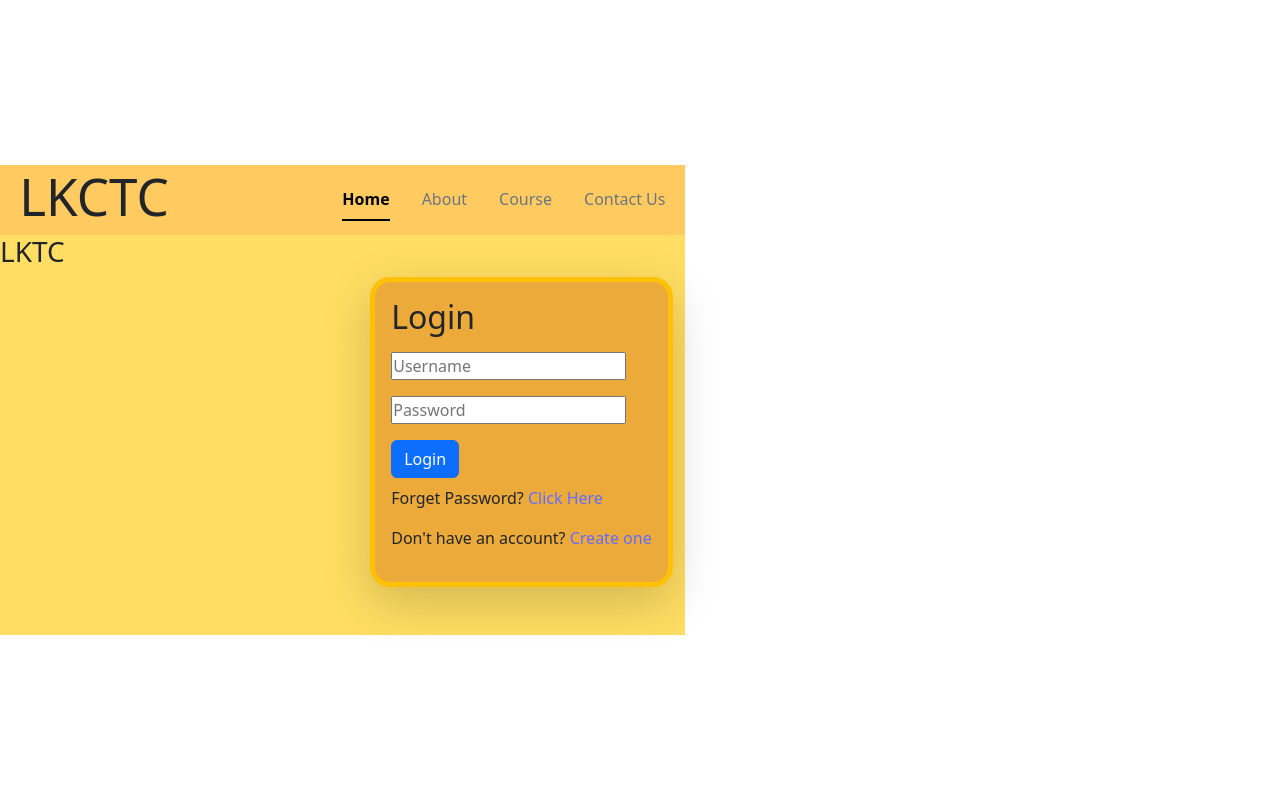
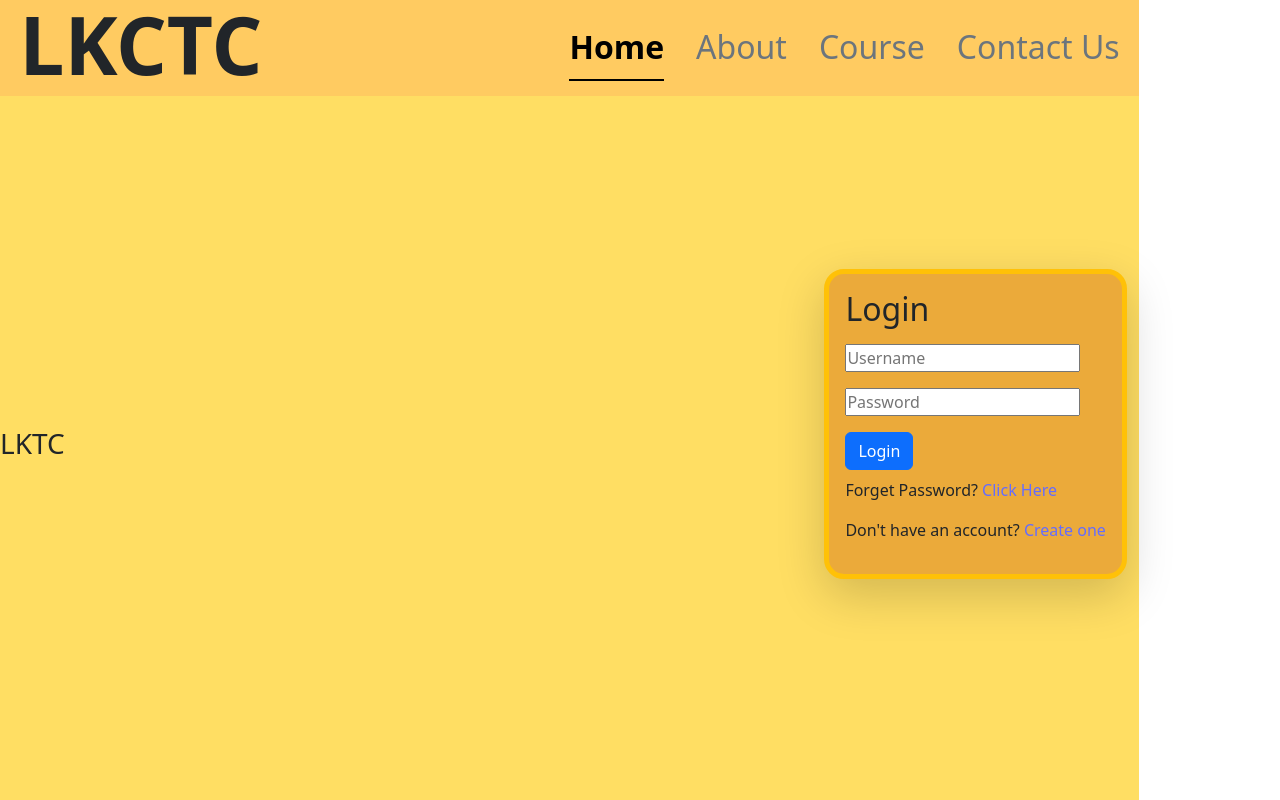
Before and after one commit to codebyanshu/College_Management_System, a React (Vite) app: page / in a window 1280 px wide. Built offline with nearby package versions, Linux system fonts and the light colour scheme; the HTML template or start-up script is replaced by a standard one.

Commit message:
change in header
make the nav options to right

```diff
--- a/src/App.css
+++ b/src/App.css
@@ -5,25 +5,43 @@
   box-sizing: border-box;
 }
 
+
 .headbody
 {
+  height: 12vh;
   padding: 0.2rem 1.2rem;
   display: grid;
+  align-content: center;
   grid-template-columns: repeat(2,1fr);
   .nav-bar ul {
     height: 100%;
+    font-size: 2rem ;
     align-items: center;
     display: flex;
     justify-content: flex-end;
     gap: 2rem;
-}
+  }
+  .cName h1
+  {
+    font-size: 5rem;
+    font-weight: 900;
+  }
+
 }
 
-.lbody
+.loginBody
 {
+  height: 88vh;
   display: flex;
-  padding: 0 10px 1rem 10px;
-  justify-content: space-between;
   align-items: center;
+  justify-content: center;
 
+  .container
+  {
+    flex-grow: 1;
+  }
+  .icon
+  {
+    flex-grow: 2;
+  }
 }
--- a/src/screens/Login.jsx
+++ b/src/screens/Login.jsx
@@ -52,7 +52,7 @@ function Login_body() {
 
 
   return (
-    <>
+    <div className="loginBody">
       <div className="icon">
         <h3>LKTC</h3>
       </div>
@@ -94,7 +94,7 @@ function Login_body() {
           </div>
         </div>
       </div>
-    </>
+    </div>
   );
 }
       export default Login;
```
